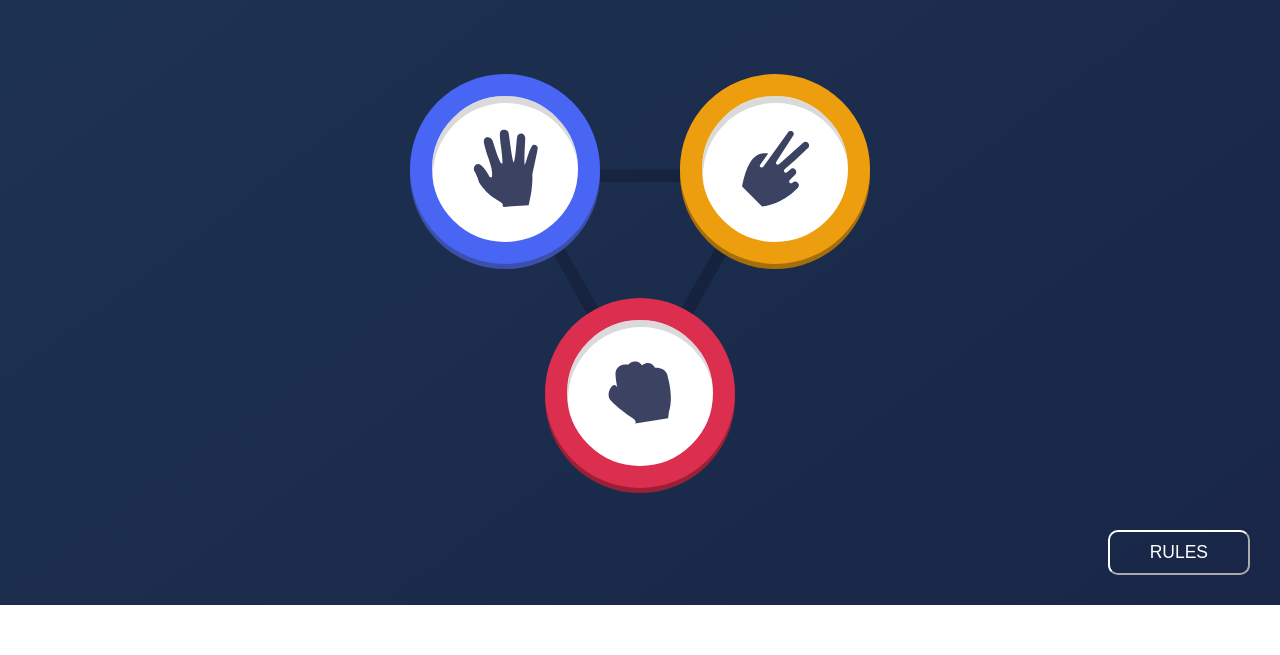
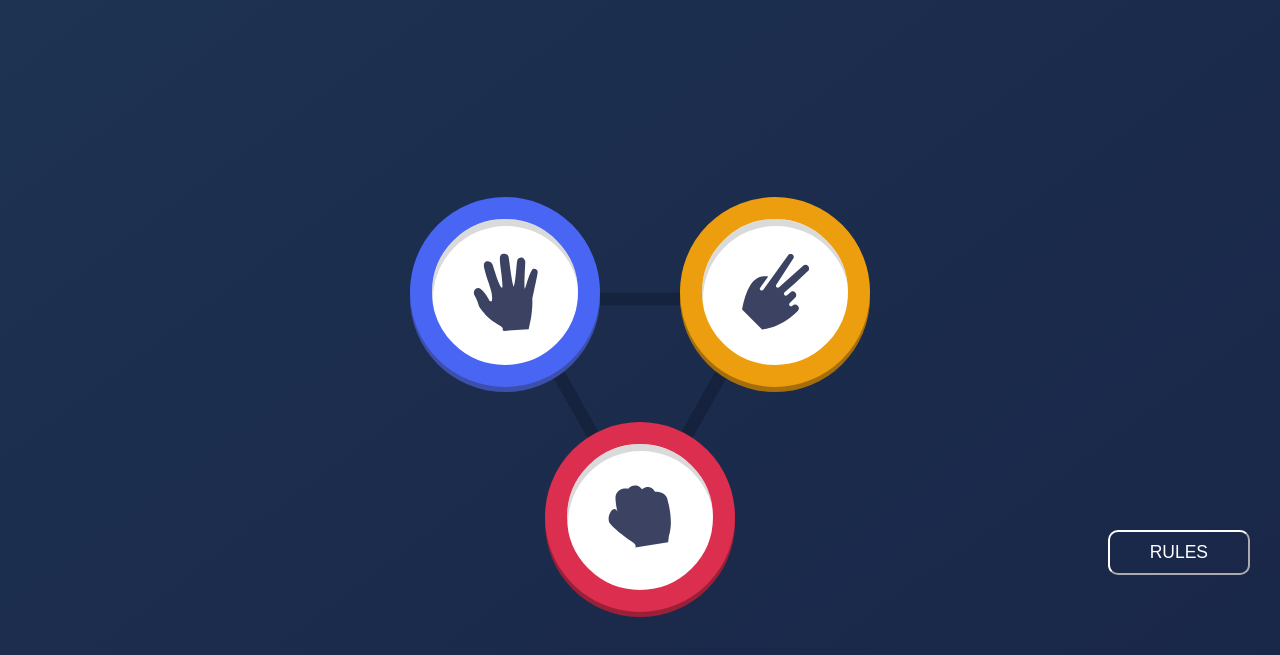
Before and after one commit to RomWeb3/rock-paper-scissors-master, a plain HTML site: page index.html in a window 1280 px wide. Shown: the part 195-850 px from the top of the page. Before the commit the page ends 800 px from the top, so only its background shows below. Drawn offline with Linux system fonts and the light colour scheme.

Commit message:
minor fixes

```diff
--- a/style.css
+++ b/style.css
@@ -479,8 +479,17 @@ header {
 
 @media screen and (min-width: 1024px) {
 
+    main {
+        justify-content: flex-start;
+    }
+
+    .content {
+        margin-top: 15rem;
+    }
+
     .wrap {
         gap: 7rem;
+        margin-top: 10rem;
     }
 
     .wrap.active {
```
